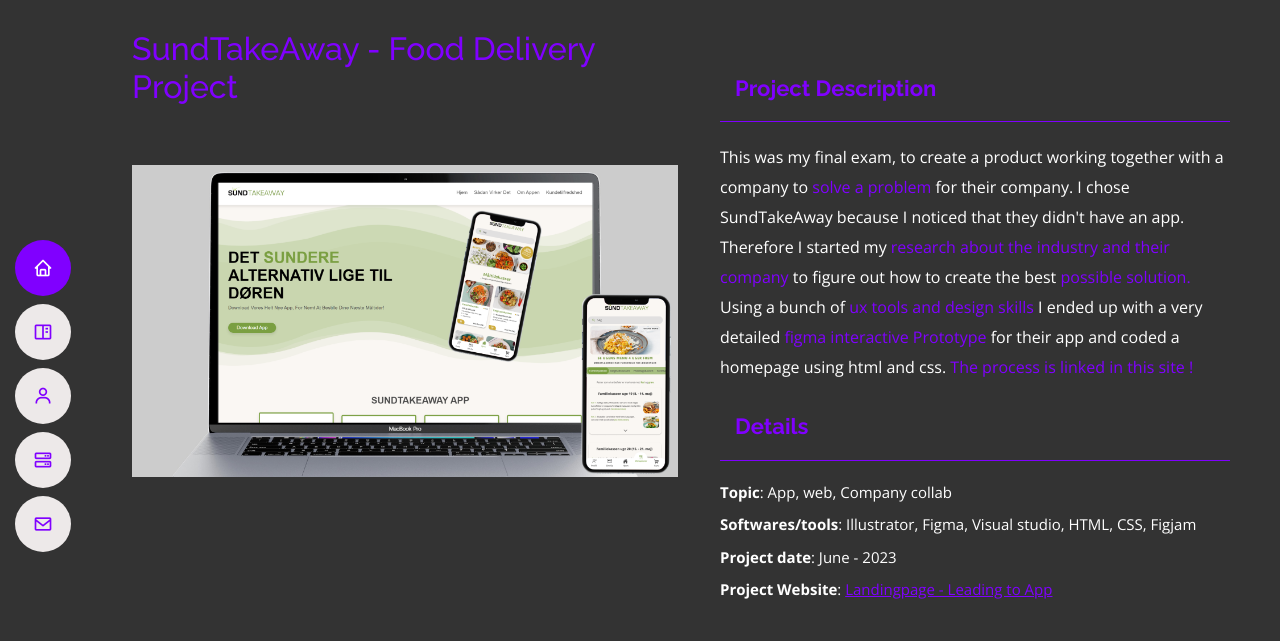
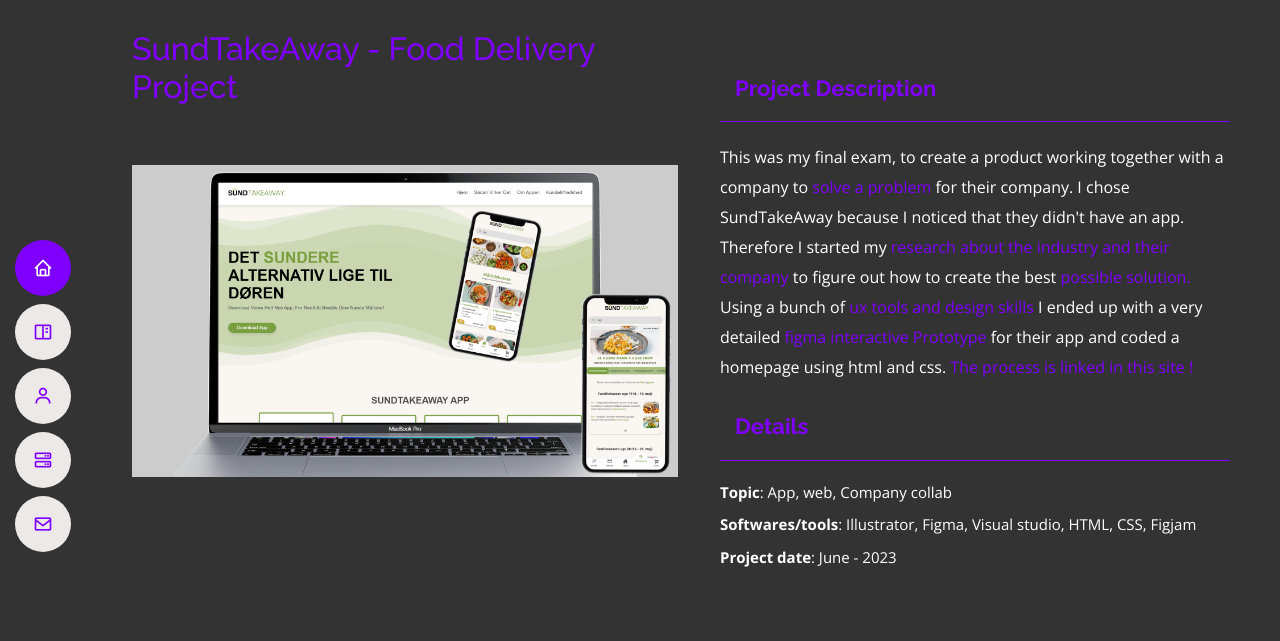
Before and after one commit to iiDena/MyPortolioDena.github.io, a plain HTML site: page sundtakeaway.html in a window 1280 px wide. Shown: the top 641 px of the page. Drawn offline with nearby package versions, Linux system fonts and the light colour scheme; grey boxes are pictures that could not be loaded.

Commit message:
Update sundtakeaway.html

```diff
--- a/sundtakeaway.html
+++ b/sundtakeaway.html
@@ -90,7 +90,7 @@
               <li><strong>Topic</strong>: App, web, Company collab</li>
               <li><strong>Softwares/tools</strong>: Illustrator, Figma, Visual studio, HTML, CSS, Figjam </li>
               <li><strong>Project date</strong>: June - 2023</li>
-              <li><strong>Project Website</strong>: <a href="https://denayou.dk/atmosleep/" target="_blank">Landingpage - Leading to App</a></li>
+
             </ul>
 
 
```
